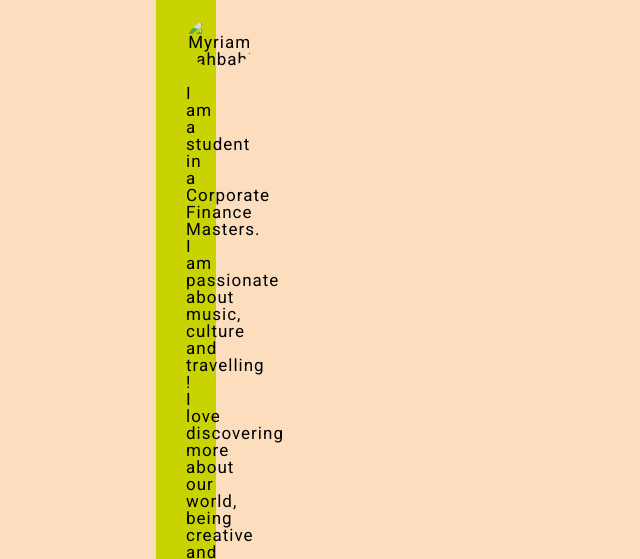
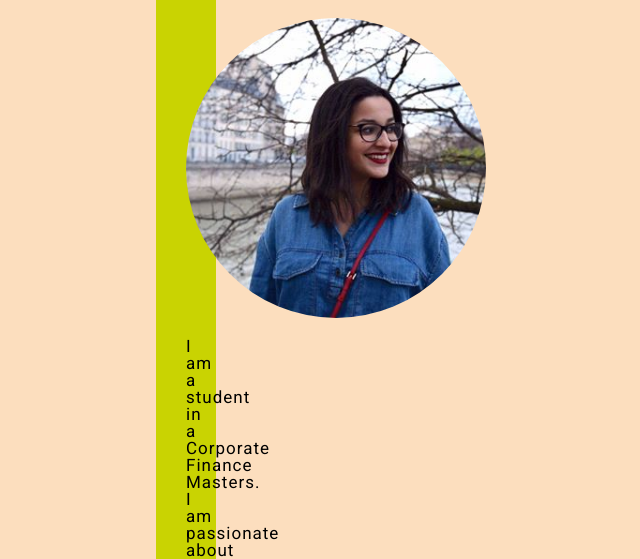
Before and after one commit to myriam-lahbabi/my-profil, a plain HTML site: page index.html in a window 1280 px wide. Shown: the part 235-794 px from the top of the page, without its empty margins (552-1192 px from the left). Drawn offline with Linux system fonts and the light colour scheme; a web font is replaced by a local one.

Commit message:
Update index.html

```diff
--- a/index.html
+++ b/index.html
@@ -16,7 +16,7 @@
 <div class="container">
 <div class="card-white" id="introduction">
      <h1> WELCOME TO MY PROFIL ! </h1>
-     <img src="images/profil.jpg" class="img-circle" height="300" width="300" alt="Myriam Lahbabi" >
+     <img src="profil.jpg" class="img-circle" height="300" width="300" alt="Myriam Lahbabi" >
      <p> I am a student in a Corporate Finance Masters. I am passionate about music, culture and travelling ! I love discovering more about our world, being creative and learning !! </p>
      <a href="https://www.linkedin.com/in/myriamlahbabi/"target="_blank" class="btn-blue">Discover my professional page!</a>
 </div>
```
